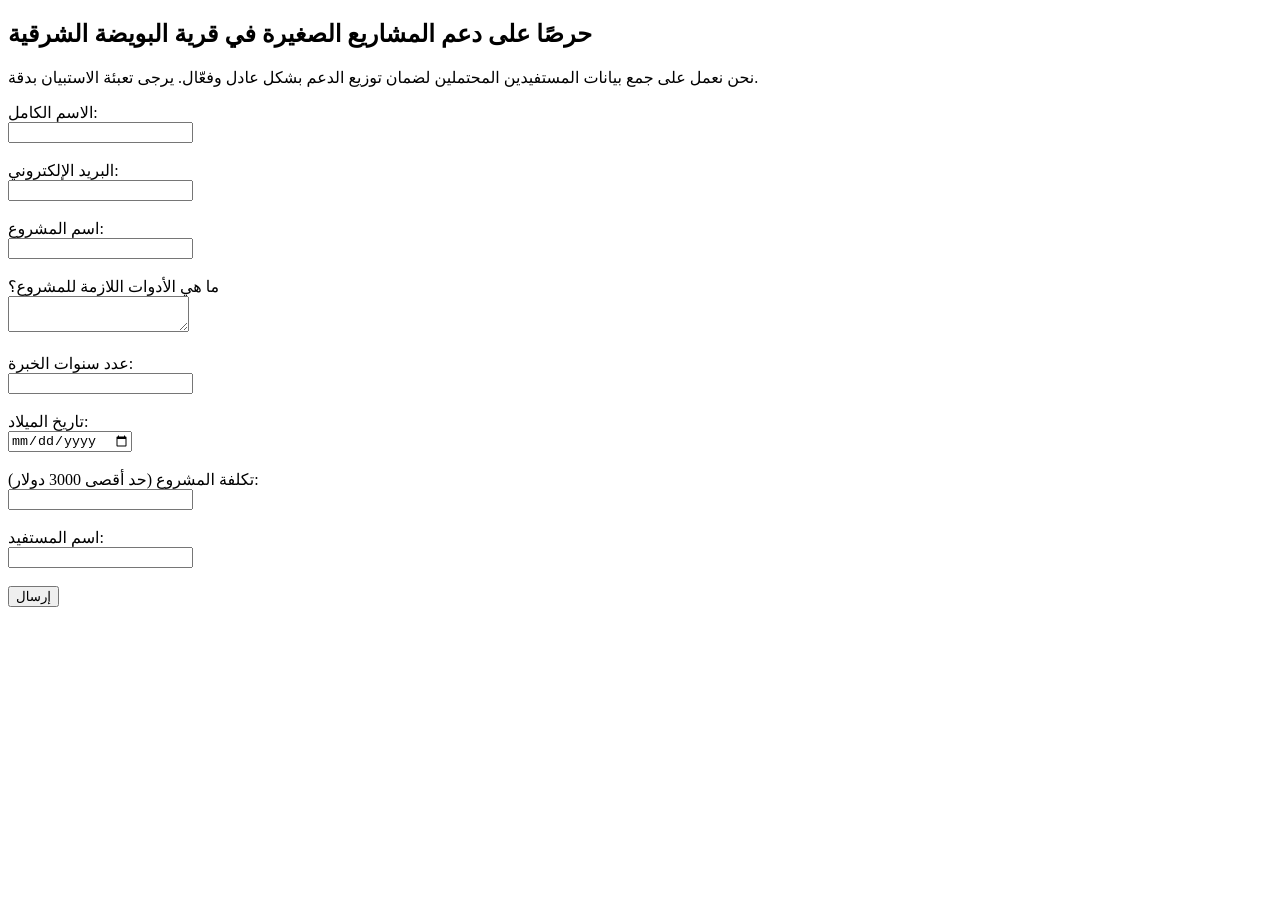
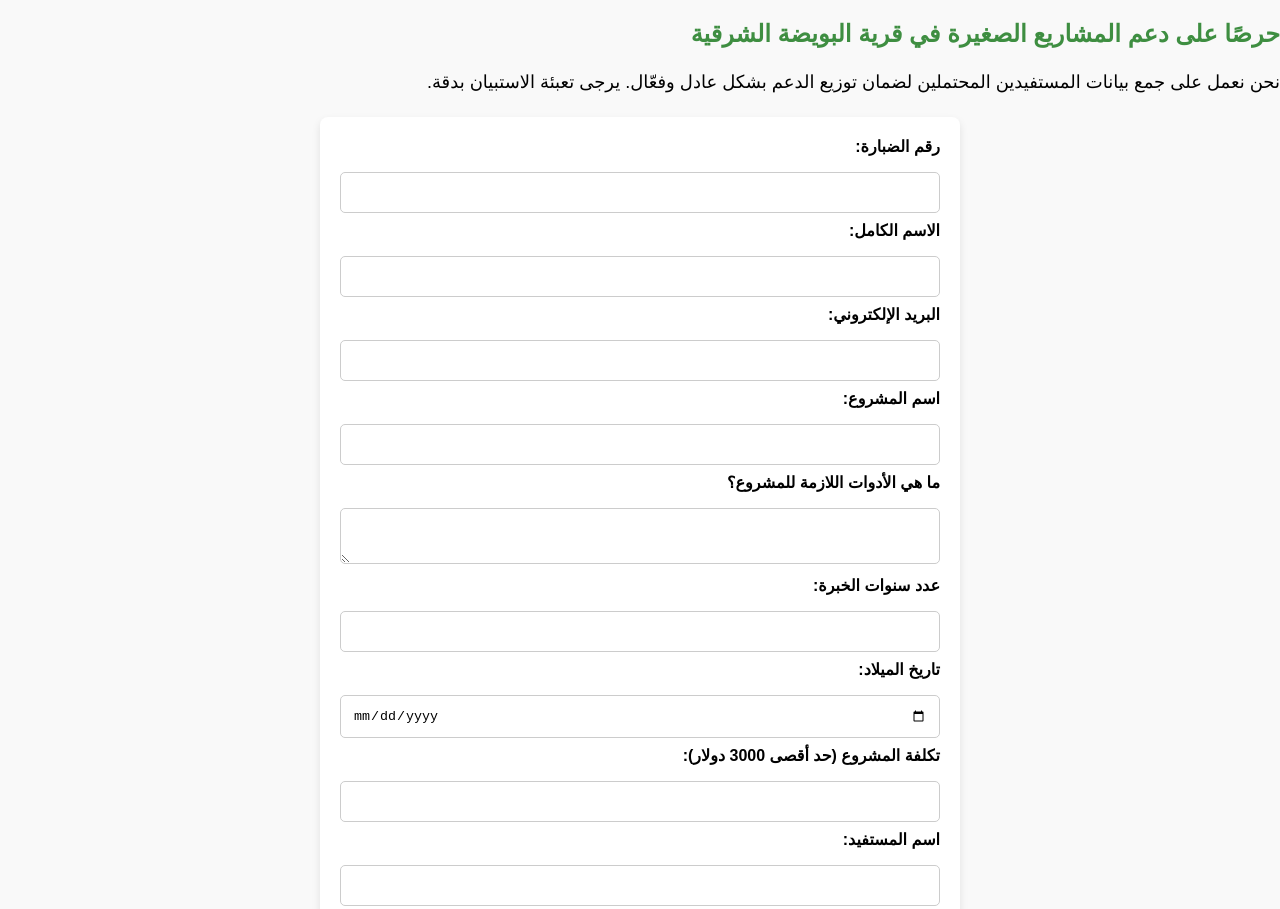
Before and after one commit to qusaersurvay/Survay, a plain HTML site: page index.html in a window 1280 px wide. Shown: the top 909 px of the page. Before the commit the page ends 800 px from the top, so only its background shows below. Drawn offline with Linux system fonts and the light colour scheme.

Commit message:
index.html

```diff
--- a/index.html
+++ b/index.html
@@ -4,36 +4,92 @@
     <meta charset="UTF-8">
     <meta name="viewport" content="width=device-width, initial-scale=1.0">
     <title>استبيان جمعية التنمية الاجتماعية</title>
+    <style>
+        body {
+            font-family: 'Arial', sans-serif;
+            background-color: #f9f9f9;
+            margin: 0;
+            padding: 0;
+            direction: rtl;
+            text-align: right;
+        }
+        h2 {
+            color: #3e8e41;
+        }
+        p {
+            font-size: 18px;
+            line-height: 1.6;
+        }
+        form {
+            background-color: #ffffff;
+            padding: 20px;
+            margin: 20px auto;
+            width: 80%;
+            max-width: 600px;
+            border-radius: 8px;
+            box-shadow: 0 4px 8px rgba(0, 0, 0, 0.1);
+        }
+        label {
+            font-size: 16px;
+            font-weight: bold;
+            display: block;
+            margin-bottom: 8px;
+        }
+        input[type="text"], input[type="email"], input[type="number"], input[type="date"], textarea {
+            width: 100%;
+            padding: 12px;
+            margin: 8px 0;
+            border: 1px solid #ccc;
+            border-radius: 5px;
+            box-sizing: border-box;
+        }
+        input[type="submit"] {
+            background-color: #3e8e41;
+            color: white;
+            padding: 14px 20px;
+            border: none;
+            border-radius: 5px;
+            cursor: pointer;
+            font-size: 18px;
+            width: 100%;
+        }
+        input[type="submit"]:hover {
+            background-color: #45a049;
+        }
+    </style>
 </head>
 <body>
 
     <h2>حرصًا على دعم المشاريع الصغيرة في قرية البويضة الشرقية</h2>
     <p>نحن نعمل على جمع بيانات المستفيدين المحتملين لضمان توزيع الدعم بشكل عادل وفعّال. يرجى تعبئة الاستبيان بدقة.</p>
 
-    <form action="mailto:juansanchez7985@gmail.com" method="POST" enctype="multipart/form-data">
-        <label for="name">الاسم الكامل:</label><br>
-        <input type="text" id="name" name="name" required><br><br>
+    <form action="mailto:juansanchez7985@gmail.com?subject=استبيان جمعية التنمية الاجتماعية&body=" method="POST" enctype="multipart/form-data">
+        <label for="case_number">رقم الضبارة:</label>
+        <input type="text" id="case_number" name="case_number" required>
 
-        <label for="email">البريد الإلكتروني:</label><br>
-        <input type="email" id="email" name="email" required><br><br>
+        <label for="name">الاسم الكامل:</label>
+        <input type="text" id="name" name="name" required>
 
-        <label for="project_name">اسم المشروع:</label><br>
-        <input type="text" id="project_name" name="project_name" required><br><br>
+        <label for="email">البريد الإلكتروني:</label>
+        <input type="email" id="email" name="email" required>
 
-        <label for="tools_needed">ما هي الأدوات اللازمة للمشروع؟</label><br>
-        <textarea id="tools_needed" name="tools_needed" required></textarea><br><br>
+        <label for="project_name">اسم المشروع:</label>
+        <input type="text" id="project_name" name="project_name" required>
 
-        <label for="experience">عدد سنوات الخبرة:</label><br>
-        <input type="number" id="experience" name="experience" required><br><br>
+        <label for="tools_needed">ما هي الأدوات اللازمة للمشروع؟</label>
+        <textarea id="tools_needed" name="tools_needed" required></textarea>
 
-        <label for="dob">تاريخ الميلاد:</label><br>
-        <input type="date" id="dob" name="dob" required><br><br>
+        <label for="experience">عدد سنوات الخبرة:</label>
+        <input type="number" id="experience" name="experience" required>
 
-        <label for="project_cost">تكلفة المشروع (حد أقصى 3000 دولار):</label><br>
-        <input type="number" id="project_cost" name="project_cost" max="3000" required><br><br>
+        <label for="dob">تاريخ الميلاد:</label>
+        <input type="date" id="dob" name="dob" required>
 
-        <label for="beneficiary_name">اسم المستفيد:</label><br>
-        <input type="text" id="beneficiary_name" name="beneficiary_name" required><br><br>
+        <label for="project_cost">تكلفة المشروع (حد أقصى 3000 دولار):</label>
+        <input type="number" id="project_cost" name="project_cost" max="3000" required>
+
+        <label for="beneficiary_name">اسم المستفيد:</label>
+        <input type="text" id="beneficiary_name" name="beneficiary_name" required>
 
         <input type="submit" value="إرسال">
     </form>
```
